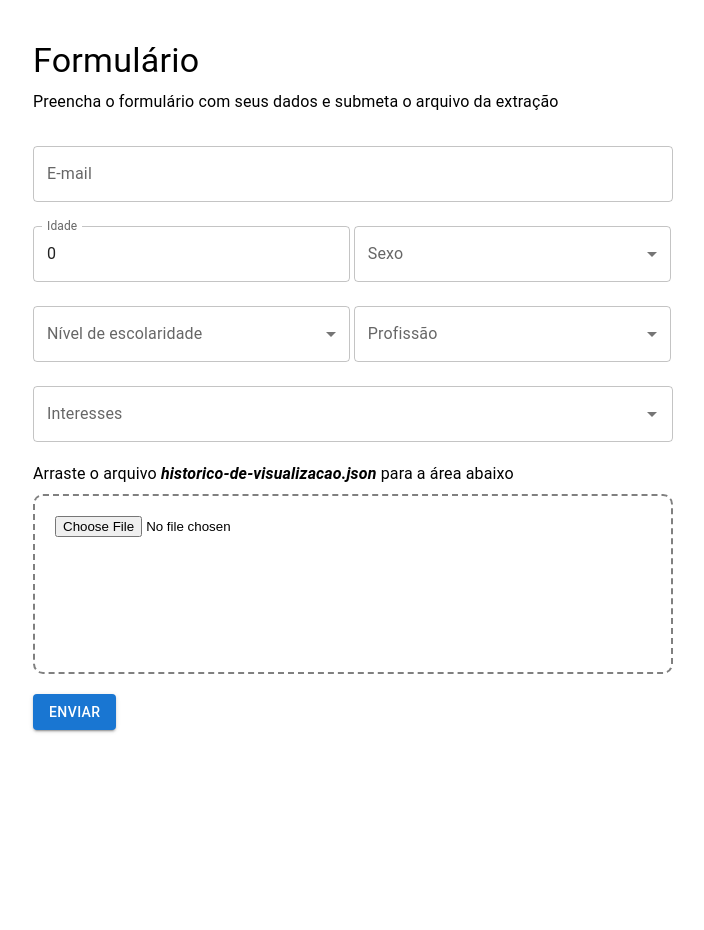
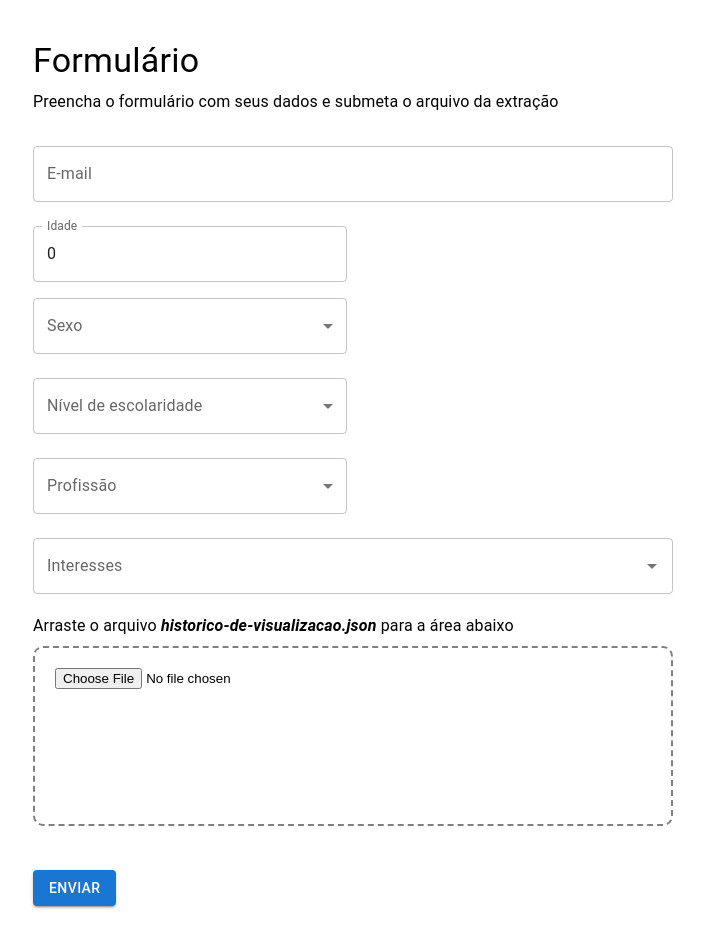
Before and after one commit to grupo-03-tcc-4cco/TubeMind, a Next.js app: page /form in a window 1280 px wide. Shown: the whole page, without its empty margins (287-991 px from the left). Before the commit the page ends 800 px from the top, so only its background shows below. Built offline with nearby package versions, Linux system fonts and the light colour scheme.

Commit message:
adicionando alert para quando o formulario estiver vazio e responsividade do site

```diff
--- a/src/app/form/page.tsx
+++ b/src/app/form/page.tsx
@@ -52,6 +52,7 @@ const Form = () => {
     profession: ""
   })
 
+  const [formEmpty, setFormEmpty] = useState(false)
   const [severity, setSeverity] = useState("success")
   const [loading, setLoading] = useState(false)
   const [message, setMessage] = useState("")
@@ -93,6 +94,20 @@ const Form = () => {
 
   const handleSubmit = async (event: React.FormEvent<HTMLFormElement>) => {
     event.preventDefault()
+
+    if (
+      !values.email ||
+      values.age === 0 ||
+      !values.gender ||
+      !values.education ||
+      !values.profession ||
+      values.interests.length === 0 ||
+      !file
+    ) {
+      setFormEmpty(true)
+      return
+    }
+
     uploadFile(file)
 
     try {
@@ -163,7 +178,8 @@ const Form = () => {
         <Grid
           item
           mt={5}
-          xs={6}
+          xs={10}
+          md={6}
           sx={{
             justifyContent: "center"
           }}
@@ -191,10 +207,14 @@ const Form = () => {
             onChange={handleChange}
             value={values.age}
             label="Idade"
-            sx={{ width: "49.5%", mb: 3, mr: 0.5 }}
+            sx={{
+              width: { xs: "100%", md: "49%" },
+              mb: 2,
+              mr: { xs: 0, md: 1.9 }
+            }}
           />
 
-          <FormControl sx={{ width: "49.5%", mb: 3 }}>
+          <FormControl sx={{ width: { xs: "100%", md: "49%" }, mb: 3 }}>
             <InputLabel id="input-gender">Sexo</InputLabel>
             <Select
               labelId="input-gender"
@@ -211,7 +231,9 @@ const Form = () => {
             </Select>
           </FormControl>
 
-          <FormControl sx={{ width: "49.5%", mb: 3, mr: 0.5 }}>
+          <FormControl
+            sx={{ width: { xs: "100%", md: "49%" }, mb: 3, mr: 1.9 }}
+          >
             <InputLabel id="input-education">Nível de escolaridade</InputLabel>
             <Select
               labelId="input-education"
@@ -228,7 +250,7 @@ const Form = () => {
             </Select>
           </FormControl>
 
-          <FormControl sx={{ width: "49.5%" }}>
+          <FormControl sx={{ width: { xs: "100%", md: "49%" }, mb: 3 }}>
             <InputLabel id="input-profession">Profissão</InputLabel>
             <Select
               labelId="input-profession"
@@ -285,7 +307,7 @@ const Form = () => {
             type="file"
             id="file"
             name="file"
-            accept="image/*" // aqui é possível definir o tipo de arquivo aceito pelo input
+            accept="image/*"
             onDrop={handleDrop}
             onDragOver={handleDragOver}
             onDragLeave={handleDragLeave}
@@ -305,7 +327,7 @@ const Form = () => {
               <p>Tamanho: {file.size} bytes</p>
             </div>
           )}
-          <Button variant="contained" type="submit">
+          <Button variant="contained" type="submit" sx={{ my: 3 }}>
             Enviar
           </Button>
         </Grid>
@@ -326,6 +348,18 @@ const Form = () => {
           <Alert severity="error">{message}</Alert>
         )}
       </Snackbar>
+      <Snackbar
+        open={formEmpty}
+        onClose={() => setFormEmpty(false)}
+        anchorOrigin={{
+          horizontal: "right",
+          vertical: "top"
+        }}
+      >
+        <Alert severity="info">
+          Por favor, preencha <strong>todos</strong> os campos do formulário.
+        </Alert>
+      </Snackbar>
 
       <Backdrop
         sx={{ color: "#fff", zIndex: (theme) => theme.zIndex.drawer + 1 }}
```
